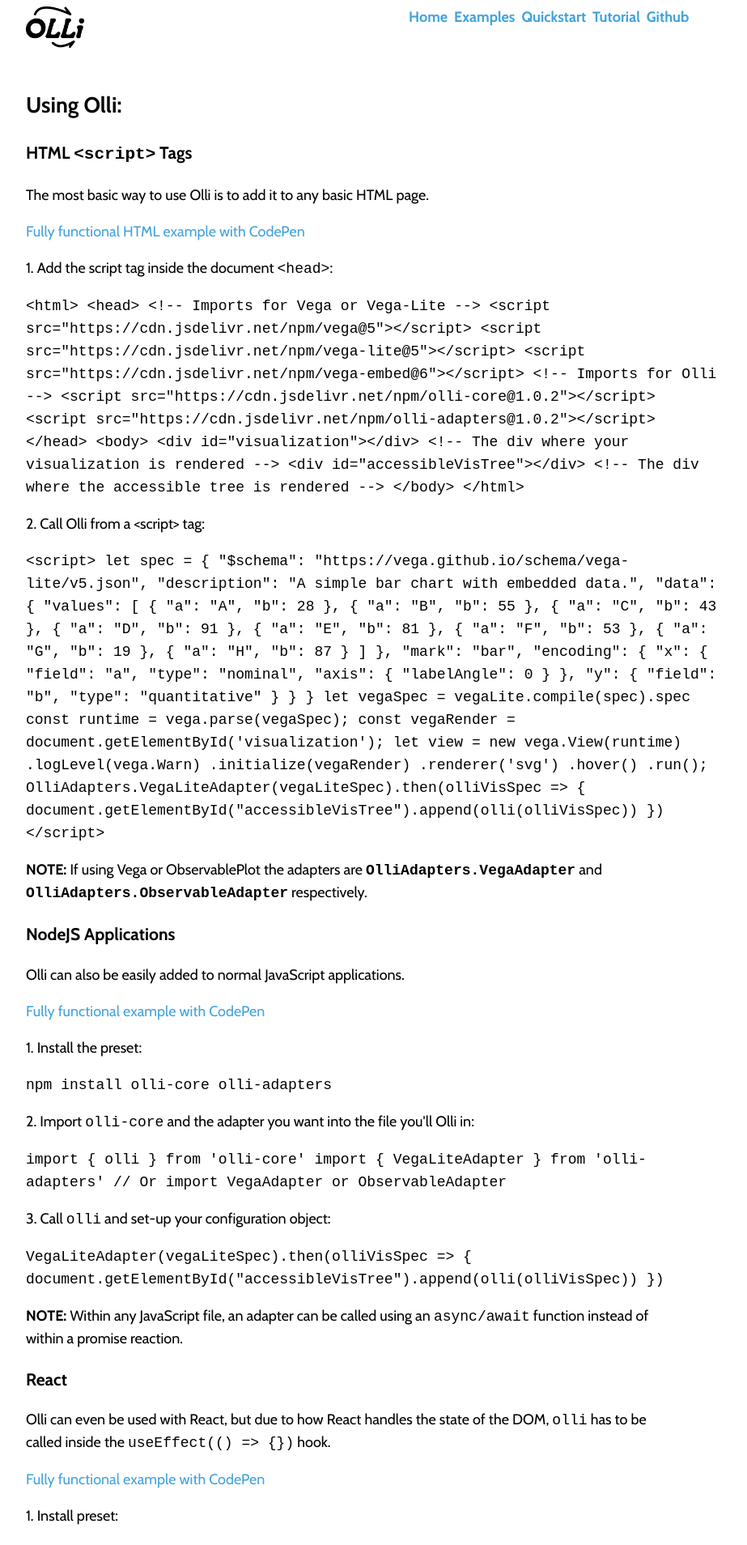
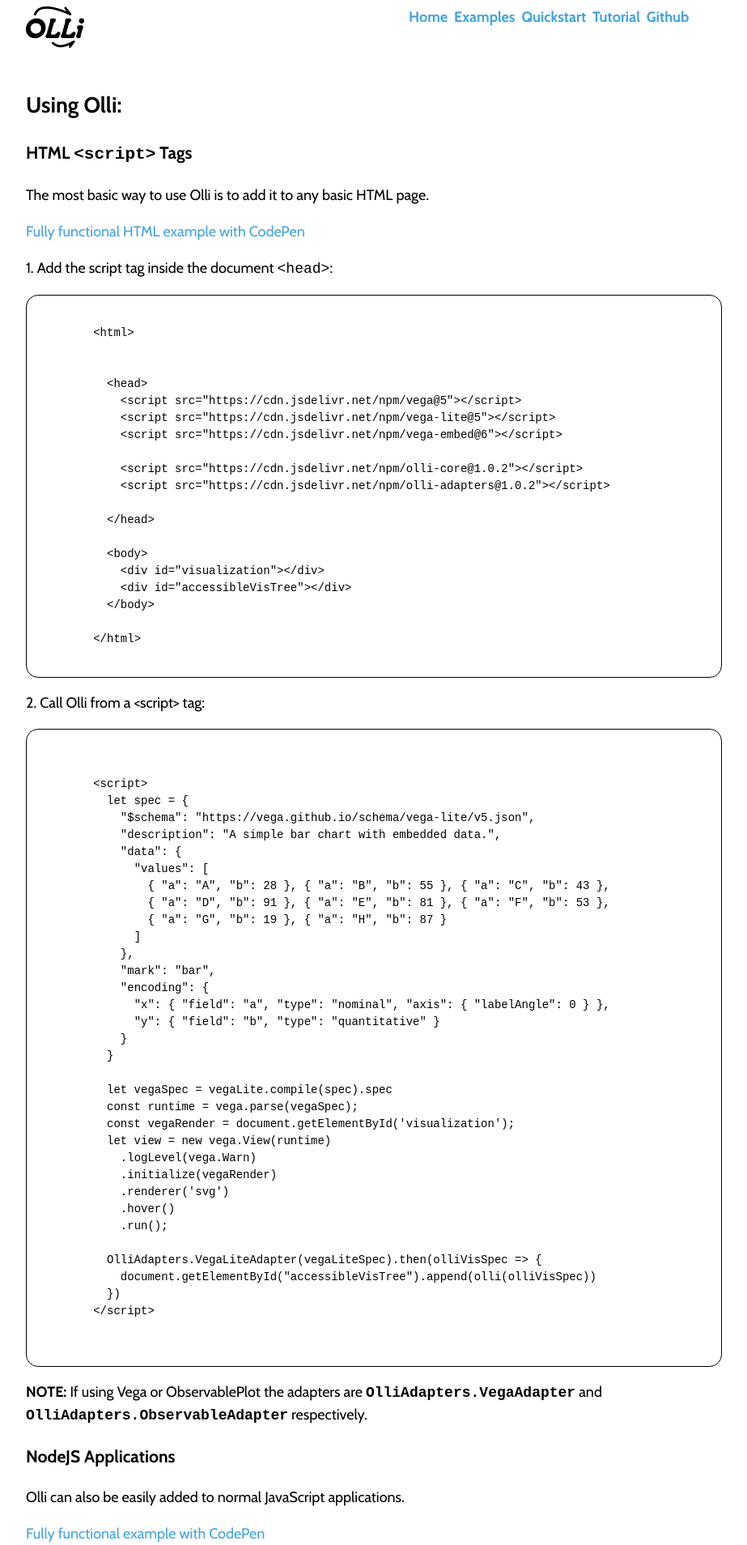
Before and after one commit to mitvis/olli, a Jekyll site: the page built from docs/quickstart.html, in a window 1280 px wide. Shown: the top 1908 px of the page at 81% size, without its empty margins (242-1165 px from the left). Built offline with Jekyll 4.4.1, drawn with Linux system fonts in a browser that asks for light colours; nearby versions of some CDN libraries; a script that is not in the unit is left out; some of the changed text lies outside the part shown.

Commit message:
quickstart styles

```diff
--- a/docs/_includes/example.html
+++ b/docs/_includes/example.html
@@ -76,7 +76,7 @@
                     plugins: [parserBabel],
                 });
 
-                codeTag.innerHTML = fmt;
+                codeTag.textContent = fmt;
 
                 hljs.highlightElement(codeTag);
             })
--- a/docs/css/main.css
+++ b/docs/css/main.css
@@ -108,3 +108,21 @@ footer {
   border-radius: 20px;
   border: 3px solid lightgray;
 }
+
+
+.Code-Block {
+  padding: 15px;
+  border: 1px solid black;
+  border-radius: 15px;
+  line-height: 1;
+  font-size: 14px;
+}
+
+code {
+  line-height: 1.5;
+  white-space: pre-wrap;
+}
+
+code.hljs {
+  padding: 0 !important;
+}
--- a/docs/quickstart.html
+++ b/docs/quickstart.html
@@ -11,25 +11,23 @@ title: "Quickstart"
     <p><a href="https://codepen.io/matt-blanco/pen/abYQOEM" target="_blank">Fully functional HTML example with CodePen</a></p>
     <p>1. Add the script tag inside the document <code>&lt;head&gt;</code>:</p>
     <div class="Code-Block">
-      <code class="prettyprint">
+      <code class="language-xml">
         &lt;html&gt;
 
 
           &lt;head&gt;
-            &lt;!-- Imports for Vega or Vega-Lite --&gt;
             &lt;script src="https://cdn.jsdelivr.net/npm/vega@5"&gt;&lt;/script&gt;
             &lt;script src="https://cdn.jsdelivr.net/npm/vega-lite@5"&gt;&lt;/script&gt;
             &lt;script src="https://cdn.jsdelivr.net/npm/vega-embed@6"&gt;&lt;/script&gt;
 
-            &lt;!-- Imports for Olli --&gt;
             &lt;script src="https://cdn.jsdelivr.net/npm/olli-core@1.0.2"&gt;&lt;/script&gt;
             &lt;script src="https://cdn.jsdelivr.net/npm/olli-adapters@1.0.2"&gt;&lt;/script&gt;
 
           &lt;/head&gt;
 
           &lt;body&gt;
-            &lt;div id="visualization"&gt;&lt;/div&gt; &lt;!-- The div where your visualization is rendered --&gt;
-            &lt;div id="accessibleVisTree"&gt;&lt;/div&gt; &lt;!-- The div where the accessible tree is rendered --&gt;
+            &lt;div id="visualization"&gt;&lt;/div&gt;
+            &lt;div id="accessibleVisTree"&gt;&lt;/div&gt;
           &lt;/body&gt;
 
         &lt;/html&gt;
@@ -37,7 +35,7 @@ title: "Quickstart"
     </div>
     <p>2. Call Olli from a &lt;script&gt; tag:</p>
     <div class="Code-Block">
-      <code class="prettyprint">
+      <code class="language-xml">
 
         &lt;script&gt;
           let spec = {
@@ -86,20 +84,20 @@ title: "Quickstart"
     <div>
       <p>1. Install the preset:</p>
       <div class="Code-Block">
-        <code class="prettyprint">
+        <code class="language-bash">
           npm install olli-core olli-adapters
         </code>
       </div>
       <p>2. Import <code>olli-core</code> and the adapter you want into the file you'll Olli in:</p>
       <div class="Code-Block">
-        <code class="prettyprint">
+        <code class="language-javascript">
           import { olli } from 'olli-core'
           import { VegaLiteAdapter } from 'olli-adapters' // Or import VegaAdapter or ObservableAdapter
         </code>
       </div>
       <p>3. Call <code>olli</code> and set-up your configuration object:</p>
       <div class="Code-Block">
-        <code class="prettyprint">
+        <code class="language-javascript">
 
           VegaLiteAdapter(vegaLiteSpec).then(olliVisSpec => {
             document.getElementById("accessibleVisTree").append(olli(olliVisSpec))
@@ -120,13 +118,13 @@ title: "Quickstart"
     <p><a href="https://codepen.io/matt-blanco/pen/jOzQPdx" target="_blank">Fully functional example with CodePen</a></p>
     <p>1. Install preset:</p>
     <div class="Code-Block">
-      <code class="prettyprint">
+      <code class="language-bash">
         npm install olli-core olli-adapters
       </code>
     </div>
     <p>2. Import<code>olli-core</code> and adapter you want to use into the component you want to use it in</p>
     <div class="Code-Block">
-      <code class="prettyprint">
+      <code class="language-javascript">
         import { olli } from 'olli-core'
         import { VegaLiteAdapter} from 'olli-adapters' // Or import VegaAdapter or ObservableAdapter
       </code>
@@ -134,7 +132,7 @@ title: "Quickstart"
     <p>3. Call <code>>olli</code> and set-up your configuration object inside the <code>useEffect(() => {})</code> hook:
     </p>
     <div class="Code-Block">
-      <code class="prettyprint">
+      <code class="language-javascript">
 
           useEffect(() => {
             VegaLiteAdapter(vegaLiteSpec).then(olliVisSpec => {
@@ -153,8 +151,8 @@ title: "Quickstart"
       adapter:
     </p>
     <div class="Code-Block">
-      <code class="prettyprint">
-        type VisAdapter<T> = (spec: T) => Promise&lt;OlliVisSpec&gt;
+      <code class="language-typescript">
+        type VisAdapter&lt;T&gt; = (spec: T) => Promise&lt;OlliVisSpec&gt;;
       </code>
     </div>
     <p>
@@ -178,14 +176,14 @@ title: "Quickstart"
       <code><a href="https://github.com/mitvis/olli/blob/main/packages/adapters/src/Types.ts" target="_blank">Types.ts</a></code>.
     </p>
     <div class="Code-Block">
-      <code class="prettyprint">
+      <code class="language-typescript">
         /**
         * A simple union type that when implemented a concrete adapter class can be used
         * with any visualization library to later be used to create
         * an explorable Accessibility Tree.
         */
         type BaseOlliVisSpec = {
-            type: string,
+                type: string,
             description: string,
             data: any[],
             dataFieldsUsed: string[],
```
Also changed, not shown: other parts of docs/quickstart.html (+35 -1 lines), docs/css/example.css (+0 -13 lines).
